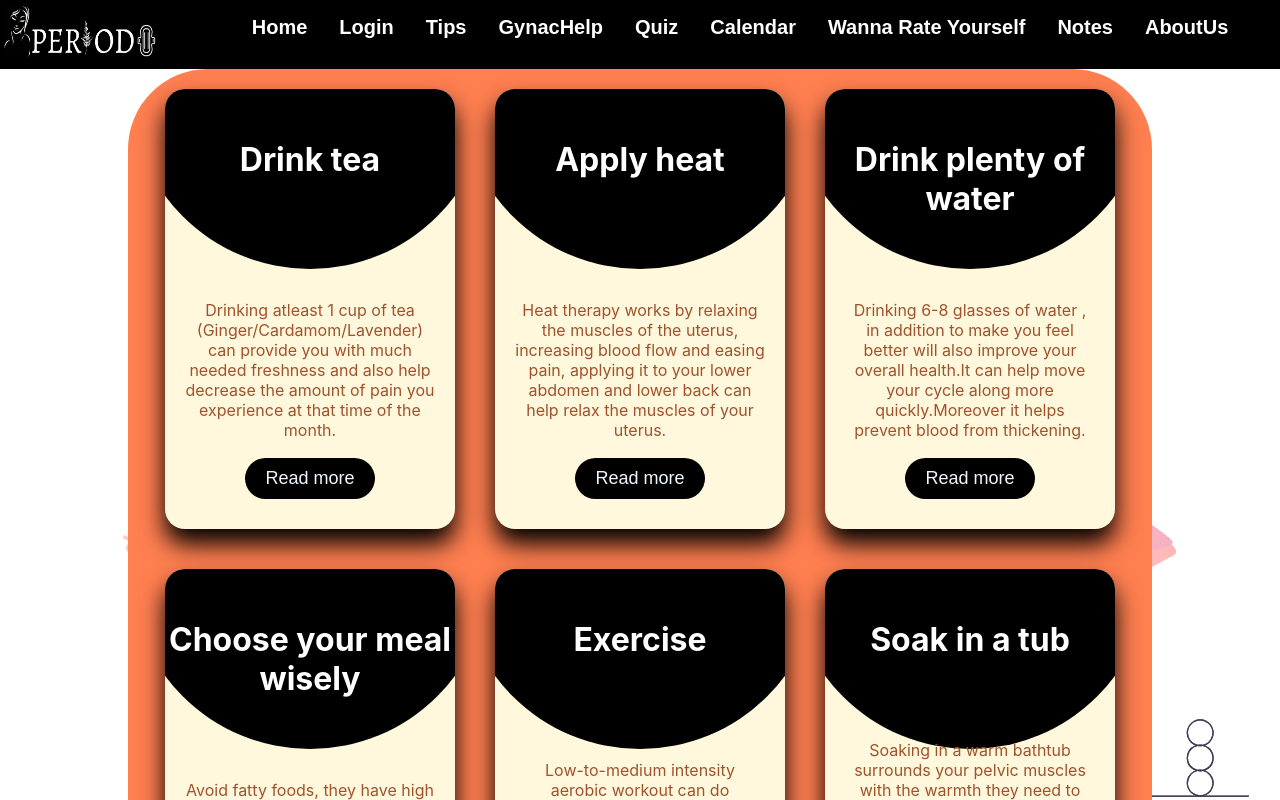
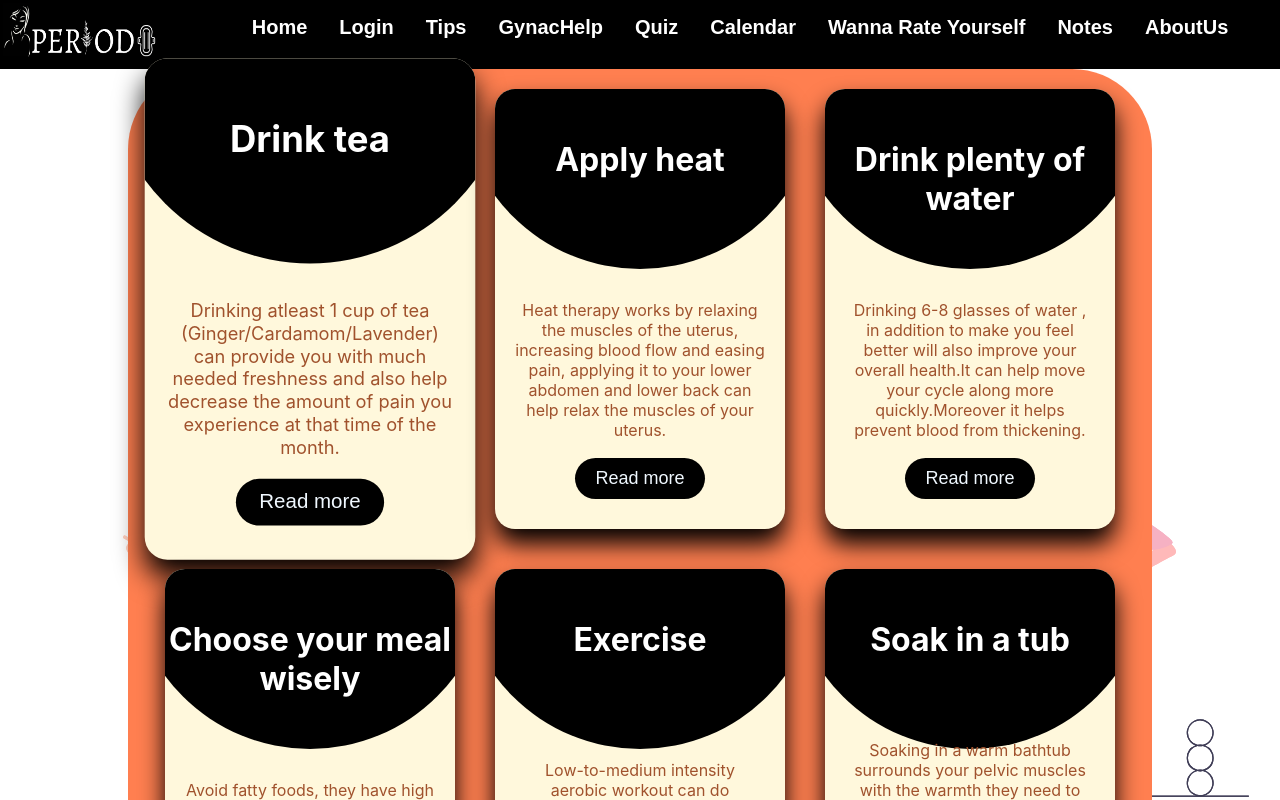
Before and after one commit to Feminine-Divine/periodo, a Next.js app in the folder periodo/: page /tips in a window 1280 px wide. In both pictures the pointer is over the element 310 px from the left and 309 px from the top of the page. Shown: the top 800 px of the page. Built offline with nearby package versions, Linux system fonts and the light colour scheme; no server answers.

Commit message:
Hover effect added to cards in tips page (#196)
* changes in yarn.lock file

* hover effect added

```diff
--- a/periodo/components/tips/cards.module.css
+++ b/periodo/components/tips/cards.module.css
@@ -32,6 +32,10 @@
     overflow: hidden;
     box-shadow: 0 15px 25px black;
     transition: 0.5s;
+    transition: transform 0.3s;
+}
+.card:hover{
+    transform: scale(1.14);
 }
 .circle{
     position: relative;
@@ -67,3 +71,6 @@
     text-decoration: none;
     margin-top: 2px
 }
+.a:hover{
+    color: turquoise;
+}
```
